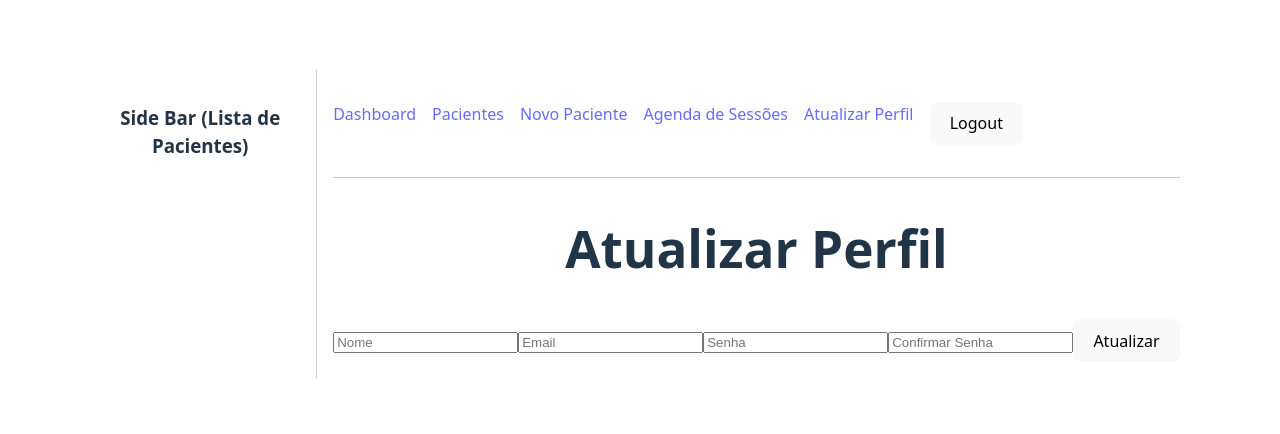
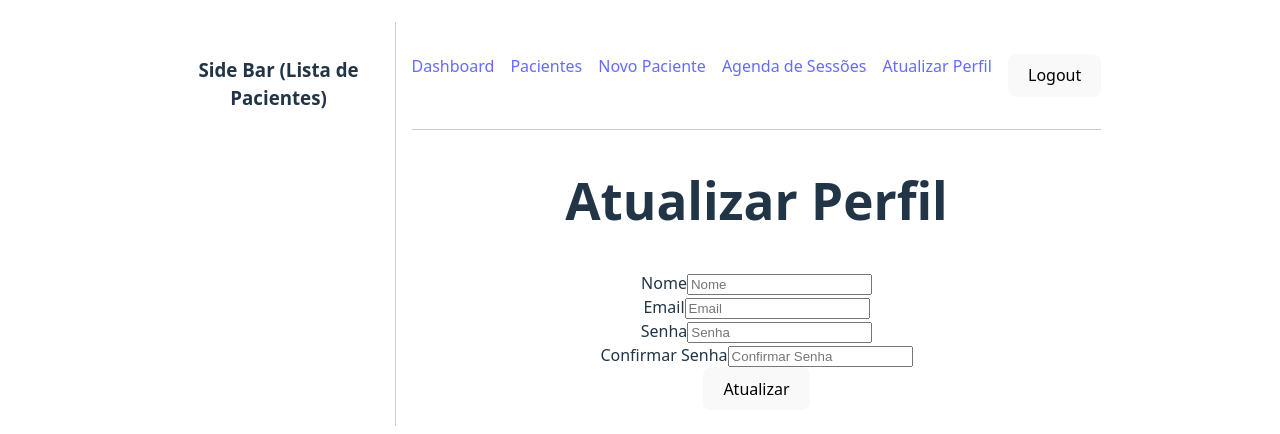
Before and after one commit to psifabiohenrique/practicare_frontend, a React (Vite) app: page /user in a window 1280 px wide. Shown: the part 176-610 px from the top of the page. Built offline with nearby package versions, Linux system fonts and the light colour scheme; no server answers; sample sign-in values are in the browser's storage.

Commit message:
Updated updateUserPage to use TextField component.

```diff
--- a/src/components/TextField/TextField.tsx
+++ b/src/components/TextField/TextField.tsx
@@ -3,7 +3,8 @@ import styles from "./text-field.module.css";
 interface TextFieldProps {
   label: string;
   placeholder?: string;
-  value: string;
+  type?: string;
+  value?: string;
   onChange: (event: React.ChangeEvent<HTMLInputElement>) => void;
   required?: boolean;
 }
@@ -11,6 +12,7 @@ interface TextFieldProps {
 export default function TextField({
   label,
   placeholder,
+  type,
   value,
   onChange,
   required,
@@ -19,7 +21,7 @@ export default function TextField({
     <div className={styles.container}>
       <label>{label}</label>
       <input
-        type="text"
+        type={type}
         value={value}
         onChange={onChange}
         placeholder={placeholder}
--- a/src/pages/Auth/LoginPage.tsx
+++ b/src/pages/Auth/LoginPage.tsx
@@ -29,6 +29,7 @@ export function LoginPage() {
           required
         />
         <TextField
+          type="password"
           label="Senha"
           placeholder="Senha"
           value={password}
--- a/src/pages/Auth/RegisterPage.tsx
+++ b/src/pages/Auth/RegisterPage.tsx
@@ -37,6 +37,7 @@ export function RegisterPage() {
         <TextField
           label="Senha"
           placeholder="Senha"
+          type="password"
           value={password}
           onChange={(e) => setPassword(e.target.value)}
           required
@@ -44,6 +45,7 @@ export function RegisterPage() {
         <TextField
           label="Confirmar Senha"
           placeholder="Confirmar Senha"
+          type="password"
           value={password_confirmation}
           onChange={(e) => setPasswordConfirmation(e.target.value)}
           required
--- a/src/pages/Dashboard/user/UpdateUserPage.tsx
+++ b/src/pages/Dashboard/user/UpdateUserPage.tsx
@@ -1,6 +1,7 @@
 import { useState, useEffect } from "react";
 import { getMe, update } from "../../../api/user.service";
 import type { UpdatePayload } from "../../../types/user";
+import TextField from "../../../components/TextField/TextField";
 
 export function UpdateUserPage() {
   const [user, setUser] = useState<UpdatePayload>({
@@ -28,27 +29,31 @@ export function UpdateUserPage() {
     <div>
       <h1>Atualizar Perfil</h1>
       <form onSubmit={handleSubmit}>
-        <input
+        <TextField
           type="text"
           placeholder="Nome"
+          label="Nome"
           value={user.name}
           onChange={(e) => setUser({ ...user, name: e.target.value })}
         />
-        <input
+        <TextField
           type="email"
           placeholder="Email"
+          label="Email"
           value={user.email}
           onChange={(e) => setUser({ ...user, email: e.target.value })}
         />
-        <input
+        <TextField
           type="password"
           placeholder="Senha"
+          label="Senha"
           value={user.password}
           onChange={(e) => setUser({ ...user, password: e.target.value })}
         />
-        <input
+        <TextField
           type="password"
           placeholder="Confirmar Senha"
+          label="Confirmar Senha"
           value={user.password_confirmation}
           onChange={(e) =>
             setUser({ ...user, password_confirmation: e.target.value })
```
